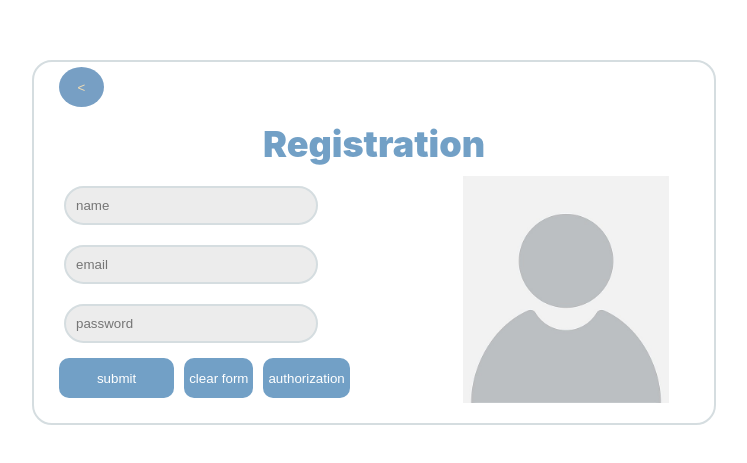
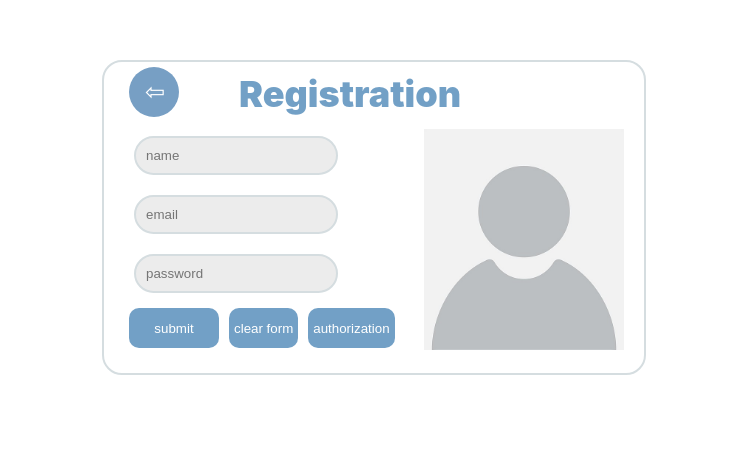
Before and after one commit to krok-86/blogApp6ReactTS, a React (Create React App) app: page /registration in a window 1280 px wide. Shown: the part 105-568 px from the top of the page, without its empty margins (266-1013 px from the left). Built offline with nearby package versions, Linux system fonts and the light colour scheme; no server answers.

Commit message:
before Antcss

```diff
--- a/package.json
+++ b/package.json
@@ -3,6 +3,7 @@
   "version": "0.1.0",
   "private": true,
   "dependencies": {
+    "@ant-design/icons": "^5.2.6",
     "@reduxjs/toolkit": "^1.9.7",
     "@testing-library/jest-dom": "^5.17.0",
     "@testing-library/react": "^13.4.0",
@@ -11,6 +12,8 @@
     "@types/node": "^16.18.65",
     "@types/react": "^18.2.38",
     "@types/react-dom": "^18.2.17",
+    "add": "^2.0.6",
+    "antd": "^5.11.5",
     "axios": "^1.6.0",
     "date-fns": "^2.30.0",
     "format": "^0.2.2",
@@ -21,10 +24,10 @@
     "react-redux": "^8.1.3",
     "react-router-dom": "^6.18.0",
     "react-scripts": "5.0.1",
-    "typescript": "^4.9.5",
     "react-select": "^5.8.0",
     "react-toastify": "^9.1.3",
     "styled-components": "^6.1.0",
+    "typescript": "^4.9.5",
     "web-vitals": "^2.1.4"
   },
   "scripts": {
--- a/src/components/NewPost/NewPost.tsx
+++ b/src/components/NewPost/NewPost.tsx
@@ -2,9 +2,9 @@ import { useForm } from "react-hook-form";
 import NewPostStyled from "./NewPostStyled";
 import { FC, useEffect, useState } from "react";
 import Select from "react-select";
-import { useNavigate } from "react-router-dom";
+import { Link, useNavigate } from "react-router-dom";
 import Button from "../Buttons/Button";
-import { successToast, errorToast } from "../Utilities/toasts";
+import { successToast, errorToast } from "../../utils/toasts/toasts";
 import { getTopics } from "../../api/postApi";
 import { addPost } from "../../redux/slices/posts";
 import { useAppDispatch, useAppSelector } from "../../hook";
@@ -84,7 +84,14 @@ const NewPost: FC = () => {
   return (
     <NewPostStyled>
       <div className="post-area">
-        <div className="post-head">Add new post:</div>
+        <div className="user-head">
+        <Link to="/">
+      <Button className="post-button-area" name="⇦" />
+      </Link>
+          <div className="user-text-wrap">
+            <div className="post-head">Add new post:</div>
+          </div>
+        </div>
         <div className="post-body">
           <form onSubmit={handleSubmit(submitPosts)}>
             <textarea
--- a/src/components/NewPost/NewPostStyled.ts
+++ b/src/components/NewPost/NewPostStyled.ts
@@ -33,5 +33,30 @@ const NewPostStyled = styled.div`
   input {
     width: 100%;
   }
-`;
+
+  .user-head {
+    display: flex;
+  }
+  .user-text-wrap {
+    width: 80%;
+    display: flex;
+    justify-content: center;
+    align-items: center;
+  }
+  .post-button-area {
+    width: 50px;
+    height: 50px;
+    text-decoration: none;
+    border-radius: 50%;
+    display: inline-block;
+    padding: 8px 16px;
+    background-color: #779fc4;
+    color: white;
+    font-size: 24px;
+    :hover {
+    background-color: #ddd;
+    color: black;
+  }
+}
+`
 export default NewPostStyled;
--- a/src/components/NewUser/NewUser.tsx
+++ b/src/components/NewUser/NewUser.tsx
@@ -4,12 +4,11 @@ import Button from "../Buttons/Button";
 import { Link } from "react-router-dom";
 import { useNavigate } from "react-router-dom";
 import unknown from "../../img/Unknown_person.jpg";
-import { successToast, errorToast } from "../Utilities/toasts";
+import { successToast, errorToast } from "../../utils/toasts/toasts";
 import { fetchAuth, fetchReg } from "../../redux/slices/auth";
 import { FC } from "react";
 import { useAppDispatch } from "../../hook";
 import { IRegistrationForm } from "../../types";
-
 interface INewUser {
   isRegistration: boolean,
 }
@@ -61,16 +60,20 @@ const NewUser: FC <INewUser> = ({ isRegistration }) => {
   const resetForm = () => {
     reset();
   };
-const goBack = () => {
-  navigate(-1);
-};
+
   const title = isRegistration ? "Registration" : "Authorization";
 
   return (
     <NewUserStyled>
       <div className="user-value">
-        <Button className="post-button-area" name="<" handleClick = {goBack} />
+      <div className="user-head">
+      <Link to="/">
+      <Button className="post-button-area" name="⇦" />
+      </Link>
+        <div className= "user-text-wrap">
         <div className="user-text">{title}</div>
+        </div>
+      </div>
         <div className="user-img-wrap">
           <form onSubmit={handleSubmit(submitForm)}>
             {isRegistration && (
--- a/src/components/NewUser/NewUserStyled.ts
+++ b/src/components/NewUser/NewUserStyled.ts
@@ -8,7 +8,7 @@ const NewUserStyled = styled.div`
   .user-value {
     display: flex;
     flex-direction: column;
-    width: 50%;
+    width: 500px;
     height: 100%;
     padding: 0px 20px 20px 20px;
     margin: 5px;
@@ -20,6 +20,14 @@ const NewUserStyled = styled.div`
     box-shadow: 1px 2px 3px gray;
     border: 2px solid transparent;
   }
+  .user-head {
+    display: flex;
+  }
+  .user-text-wrap {
+    display: flex;
+    justify-content: center;
+    align-items: center;
+  }
   .user-text {
     display: flex;
     align-items: center;
@@ -27,7 +35,7 @@ const NewUserStyled = styled.div`
     font-size: 36px;
     font-weight: 900;
     padding: 5px;
-    margin: 5px;
+    margin: 5px 50px;
     color: #72a0c6;
   }
   .user-img-wrap {
@@ -73,19 +81,19 @@ const NewUserStyled = styled.div`
     flex-flow: row nowrap;
   }
   .post-button-area {
-    width: 40px;
+    width: 50px;
+    height: 50px;
     text-decoration: none;
     border-radius: 50%;
     display: inline-block;
     padding: 8px 16px;
     background-color: #779fc4;
-    color: wheat;
+    color: white;
+    font-size: 24px;
     :hover {
     background-color: #ddd;
     color: black;
+  }
 }
-
-  }
-
 `
 export default NewUserStyled;
--- a/src/components/PostEdit/PostEdit.tsx
+++ b/src/components/PostEdit/PostEdit.tsx
@@ -1,16 +1,15 @@
 import React from "react";
 import PostEditStyled from "./PostEditStyled";
-import { useNavigate, useParams } from "react-router-dom";
+import { Link, useNavigate, useParams } from "react-router-dom";
 import { useEffect, useState } from "react";
 import Button from "../Buttons/Button";
-import { successToast, errorToast } from "../Utilities/toasts";
+import { successToast, errorToast } from "../../utils/toasts/toasts";
 import { format } from "date-fns";
 import { enGB } from "date-fns/locale";
 import { getPostById } from "../../api/postApi";
 import { sendUpdatedPost } from "../../redux/slices/posts";
 import { useAppDispatch, useAppSelector } from "../../hook";
 import { Post } from "../../types";
-import { selectIsAuth } from "../../redux/slices/auth";
 
 const PostEdit = () => {
   const userData = useAppSelector((state) => state.auth.data);
@@ -65,7 +64,14 @@ const PostEdit = () => {
   return (
     <PostEditStyled>
       <div className="post-area">
-        <div className="post-head">Edit form</div>
+      <div className="user-head">
+      <Link to="/">
+      <Button className="post-button-area" name="⇦" />
+      </Link>
+          <div className="user-text-wrap">
+          <div className="post-head">Edit form</div>
+          </div>
+        </div>
         <div className="post-body">
           <div className="post-title">Post content:</div>
           <textarea
--- a/src/components/PostEdit/PostEditStyled.ts
+++ b/src/components/PostEdit/PostEditStyled.ts
@@ -18,10 +18,33 @@ padding-top: 10rem;
   display: flex;
   justify-content: space-between;
 }
-
 .post-topic {
   padding: 5px;
   margin: 5px;
 }
-`;
+.user-head {
+    display: flex;
+  }
+  .user-text-wrap {
+    width: 80%;
+    display: flex;
+    justify-content: center;
+    align-items: center;
+  }
+.post-button-area {
+    width: 50px;
+    height: 50px;
+    text-decoration: none;
+    border-radius: 50%;
+    display: inline-block;
+    padding: 8px 16px;
+    background-color: #779fc4;
+    color: white;
+    font-size: 24px;
+    :hover {
+    background-color: #ddd;
+    color: black;
+  }
+}
+`
 export default PostEditStyled;
--- a/src/components/Posts/Posts.tsx
+++ b/src/components/Posts/Posts.tsx
@@ -2,7 +2,7 @@ import { useEffect } from "react";
 import PostsStyled from "./PostsStyled";
 import { Link } from "react-router-dom";
 import Button from "../Buttons/Button";
-import { successToast, errorToast } from "../Utilities/toasts";
+import { successToast, errorToast } from "../../utils/toasts/toasts";
 import PostItem from "../PostItem/PostItem";
 import { fetchPosts, fetchRemovePost } from "../../redux/slices/posts";
 import { logout, selectIsAuth } from "../../redux/slices/auth";
@@ -43,10 +43,10 @@ const Posts = () => {
         <div className="post-body">
           {isAuth && (
             <div className="post-user">
-              <div className="post-user-info">
+              {/* <div className="post-user-info">
                 <div>Log in: {userData?.name}</div>
                 <div>email: {userData?.email}</div>
-              </div>
+              </div> */}
               <div onClick={onClickLogOut} className="post-user-logOut">
                 Log out
               </div>
@@ -63,13 +63,13 @@ const Posts = () => {
             ))}
             <div className="post-button-area">
               <Link to="/createPost">
-                <Button className="post-add-button" name="Add new post" />
+                <Button className="post-add-button" name= "Add new post"/>
               </Link>
-              <Link to="/auth">
-                <Button className="post-add-button" name="Log in" />
+              <Link to={!isAuth ? "/auth" : '#'}>
+                <Button className="post-add-button"  name={isAuth ? userData?.name : "Log in"}/>
               </Link>
-              <Link to="/registration">
-                <Button className="post-add-button" name="Sign up" />
+              <Link to={!isAuth ? "/registration" : '#'}>
+                <Button className="post-add-button"  name={isAuth ? userData?.name : "Sign up"}/>
               </Link>
             </div>
           </div>
```
Also changed, not shown: src/hook.ts (line endings or trailing spaces), src/utils/toasts/toasts.tsx (renamed from src/components/Utilities/toasts.tsx), 1 other file (tests, documents, lock files or other folders).
